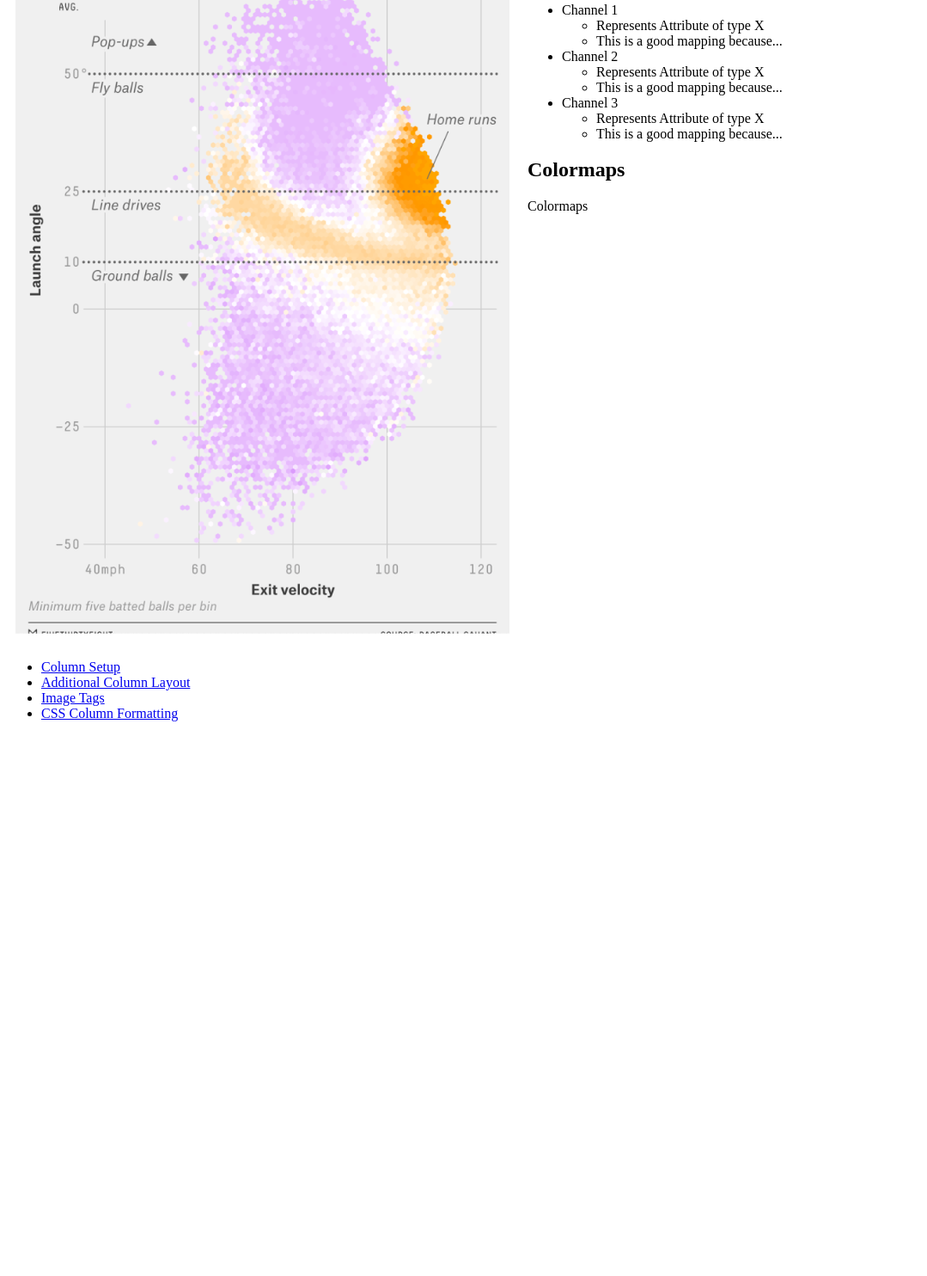
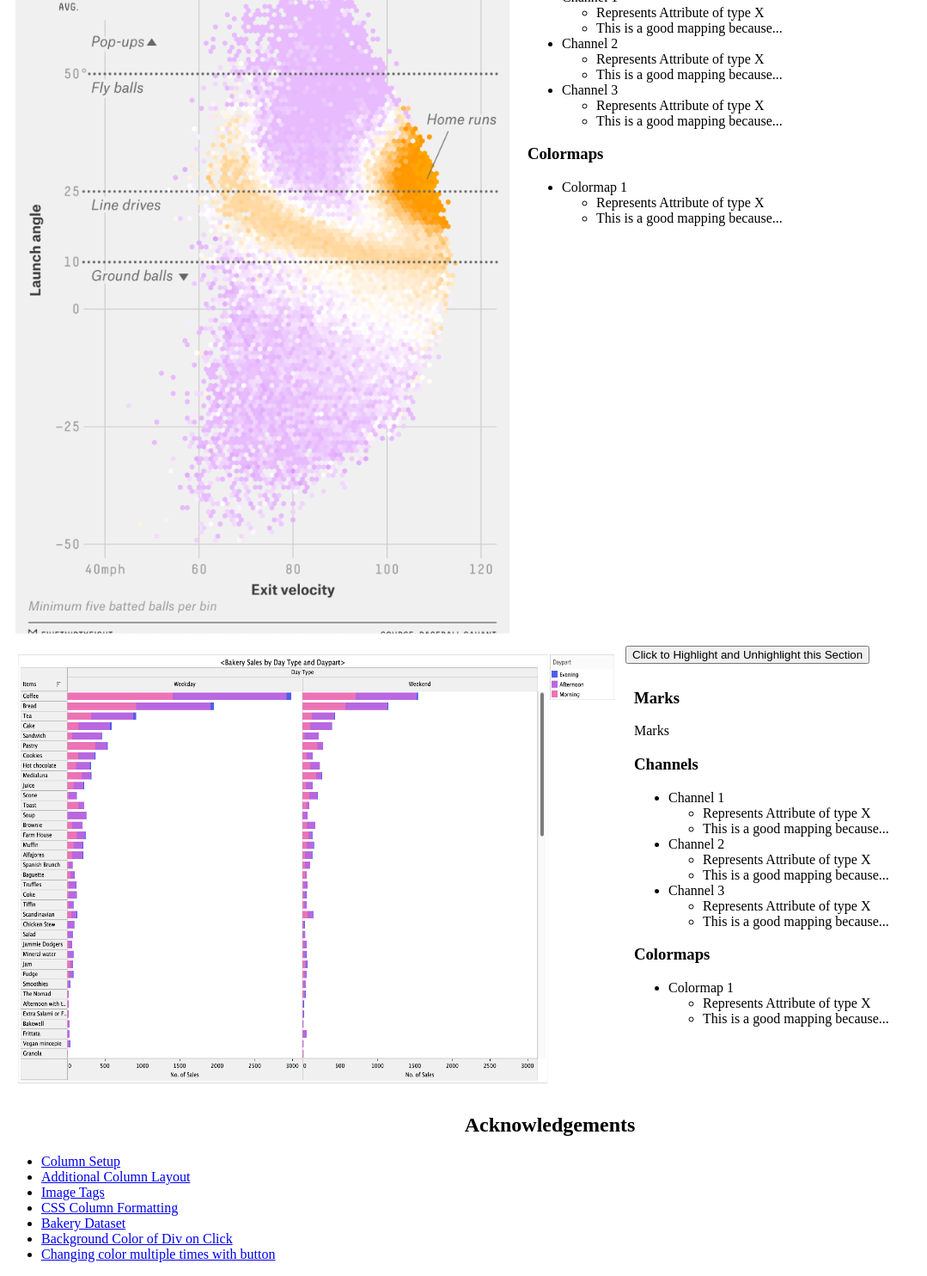
Before and after one commit to DS4200-S23-Class/hw-03-noreen-and-anaelle-1, a plain HTML site: page index.html in a window 1280 px wide. Shown: the part 912-2396 px from the top of the page at 86% size, without its empty margins (0-1079 px from the left). Before the commit the page ends 1767 px from the top, so only its background shows below. Drawn offline with Linux system fonts and the light colour scheme.

Commit message:
adding section highlights to page

```diff
--- a/index.html
+++ b/index.html
@@ -4,21 +4,23 @@
 <head>
     <meta charset=utf-8/>
     <link rel = "stylesheet" href = "style.css">
-    <title>ic-05</title>
+    <title>hw-03</title>
 </head>
 
 
 <body>
     <h1>hw-03: Interactive Webpage, and Marks & Channels</h1>
-    <div class="row">
+    <!-- Visualization 1 Section -->
+    <div class="row" id ="visualization1">
+    <button type="button" onclick="changeStyleVis1()">Click to Highlight and Unhighlight this Section</button>
         <div class="column">
-            <div class="vis1">
+            <div id="vis1">
                 <img src="img/vis1.png" alt="vis1" />
             </div>
         </div>
         <div class="column">
             <div class = "vis1">
-                <h2>Marks</h2>
+                <h3>Marks</h3>
                 <div class="Marks">
                     <ul>
                         <li>Mark 1</li>
@@ -26,7 +28,7 @@
                         <li>Mark 3</li>
                       </ul>
                 </div>
-                <h2>Channels</h2>
+                <h3>Channels</h3>
                 <div class="Channels">
                     <ul>
                         <li>Channel 1
@@ -49,7 +51,7 @@
                         </li>
                       </ul>
                 </div>
-                <h2>Colormaps</h2>
+                <h3>Colormaps</h3>
                 <div class="Colormaps">
                     <ul>
                         <li>Colormap 1
@@ -65,7 +67,9 @@
 
         </div>
     </div>
-    <div class="row">
+    <!-- Visualization 2 Section -->
+    <div class="row" id = "visualization2">
+    <button type="button" onclick="changeStyleVis2()">Click to Highlight and Unhighlight this Section</button>
         <div class="column">
             <div class="vis2">
                 <img src="img/vis2.png" alt="vis2" />
@@ -73,11 +77,11 @@
         </div>
         <div class="column">
             <div class = "vis2">
-                <h2>Marks</h2>
+                <h3>Marks</h3>
                 <div class="Marks">
                     Marks
                 </div>
-                <h2>Channels</h2>
+                <h3>Channels</h3>
                 <div class="Channels">
                     <ul>
                         <li>Channel 1
@@ -100,22 +104,88 @@
                         </li>
                       </ul>
                 </div>
-                <h2>Colormaps</h2>
+                <h3>Colormaps</h3>
                 <div class="Colormaps">
-                    Colormaps
+                    <ul>
+                        <li>Colormap 1
+                            <ul>
+                                <li>Represents Attribute of type X</li>
+                                <li>This is a good mapping because...</li>
+                            </ul>
+                        </li>
+
+                      </ul>
+                </div>
+            </div>
+        </div>
+    </div>
+    <!-- Visualization 3 Section -->
+    <div class="row" id = "visualization3">
+    <button type="button" onclick="changeStyleVis3()">Click to Highlight and Unhighlight this Section</button>
+        <div class="column">
+            <div class="bakeryvis">
+                <img src="img/bakeryvis.png" alt="bakeryvis" width="700"
+                height="500"/>
+            </div>
+        </div>
+        <div class="column">
+            <div class = "bakeryvis">
+                <h3>Marks</h3>
+                <div class="Marks">
+                    Marks
+                </div>
+                <h3>Channels</h3>
+                <div class="Channels">
+                    <ul>
+                        <li>Channel 1
+                            <ul>
+                                <li>Represents Attribute of type X</li>
+                                <li>This is a good mapping because...</li>
+                            </ul>
+                        </li>
+                        <li>Channel 2
+                          <ul>
+                            <li>Represents Attribute of type X</li>
+                            <li>This is a good mapping because...</li>
+                          </ul>
+                        </li>
+                        <li>Channel 3
+                            <ul>
+                                <li>Represents Attribute of type X</li>
+                                <li>This is a good mapping because...</li>
+                            </ul>
+                        </li>
+                      </ul>
+                </div>
+                <h3>Colormaps</h3>
+                <div class="Colormaps">
+                    <ul>
+                        <li>Colormap 1
+                            <ul>
+                                <li>Represents Attribute of type X</li>
+                                <li>This is a good mapping because...</li>
+                            </ul>
+                        </li>
+
+                      </ul>
                 </div>
             </div>
         </div>
     </div>
 
-    <div class = "Acknowledgements">
+    <div id = "acknowledgements">
+        <h2>Acknowledgements</h2>
         <ul>
             <li><a href="https://www.w3schools.com/howto/howto_css_two_columns.asp">Column Setup</a></li>
             <li><a href="https://www.educative.io/answers/how-to-create-columns-in-html">Additional Column Layout</a></li>
             <li><a href="https://www.w3schools.com/tags/tag_img.asp#:~:text=src%20%2D%20Specifies%20the%20path%20to,some%20reason%20cannot%20be%20displayed">Image Tags</a></li>
             <li><a href="https://www.w3schools.com/howto/howto_css_two_columns.asp">CSS Column Formatting</a></li>
+            <li><a href="https://www.kaggle.com/datasets/akashdeepkuila/bakery">Bakery Dataset</a></li>
+            <li><a href="https://www.tutorialkart.com/javascript/how-to-change-background-color-of-div-in-javascript/">Background Color of Div on Click</a></li>
+            <li><a href="https://stackoverflow.com/questions/43285552/how-to-change-background-color-multiple-times-with-one-button-only-javascript-p">Changing color multiple times with button</a></li>
         </ul>
     </div>
+    <script src = 'main.js'></script>
 </body>
 
 </html>
--- a/main.js
+++ b/main.js
@@ -0,0 +1,27 @@
+// Function to highlight first visualization in blue
+let ind1 = 0;
+    function changeStyleVis1(){
+      const colors1 = ['lightblue', 'white'];
+        var element = document.getElementById("visualization1");
+        element.style.backgroundColor = colors1[ind1];
+        ind1 = (ind1 + 1)% colors1.length;
+    }
+
+
+// Function to highlight the second visualization section in light orange
+let ind2 = 0;
+    function changeStyleVis2(){
+      const colors2 = ["#FBBF77", 'white'];
+        var element = document.getElementById("visualization2");
+        element.style.backgroundColor = colors2[ind2];
+        ind2 = (ind2 + 1)% colors2.length;
+    }
+
+// Function to hightlight the third visualization in pink
+let ind3 = 0;
+    function changeStyleVis3(){
+      const colors3 = ['pink', 'white'];
+        var element = document.getElementById("visualization3");
+        element.style.backgroundColor = colors3[ind3];
+        ind3 = (ind3 + 1)% colors3.length;
+    }
--- a/style.css
+++ b/style.css
@@ -1,9 +1,18 @@
+/* Alignment of the columns so that visualizations are shown side by side */
 .column {
     float: left;
-    padding: 10px; /* Should be removed. Only for demonstration */
+    padding: 10px;
   }
   .row:after {
     content: "";
     display: table;
     clear: both;
   }
+
+  /* Center align title header and Acknowledgement sections */
+h1{
+  text-align: center;
+}
+h2{
+  text-align: center;
+}
```
Also changed, not shown: img/bakeryvis.png (added).
